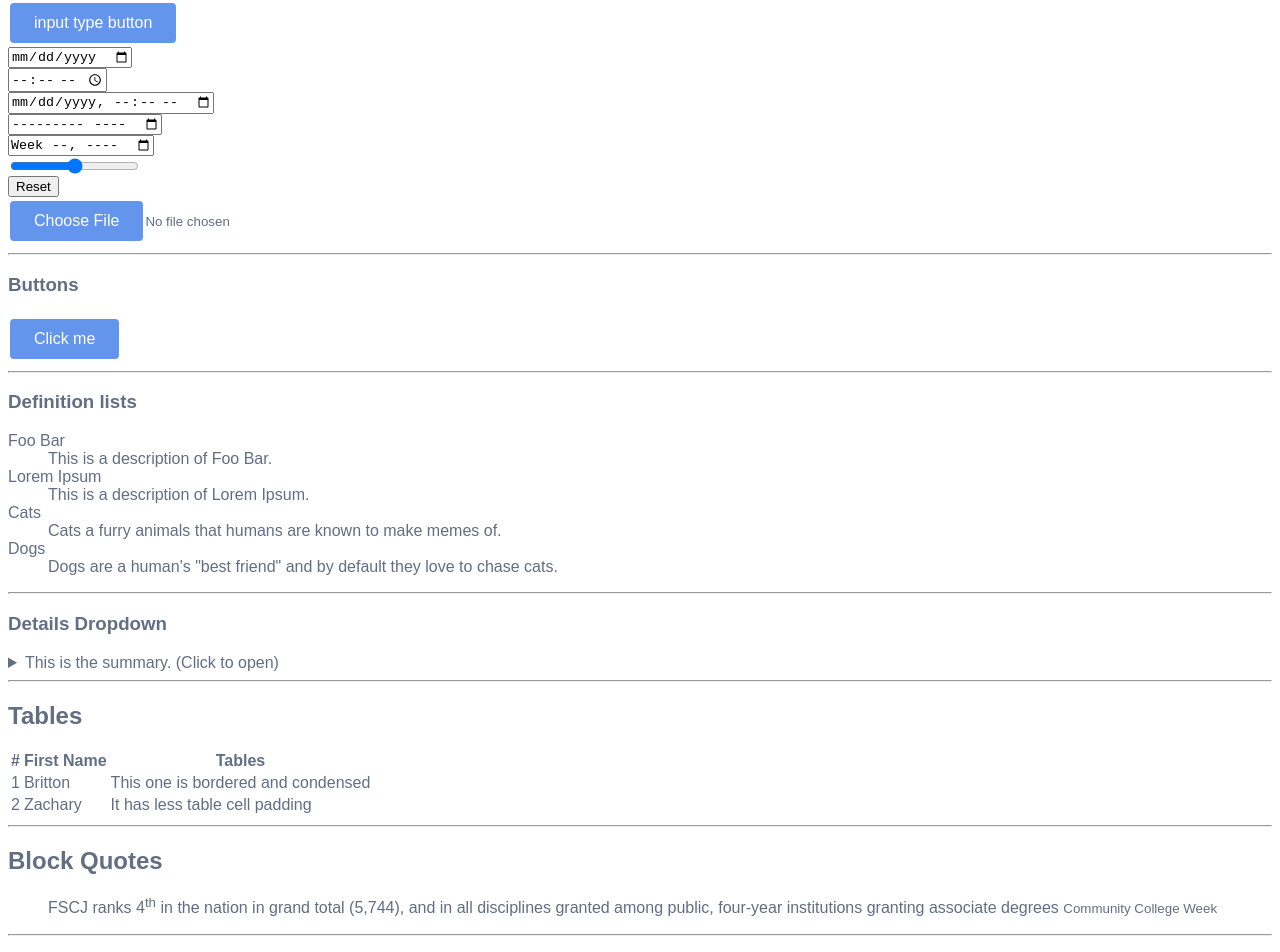
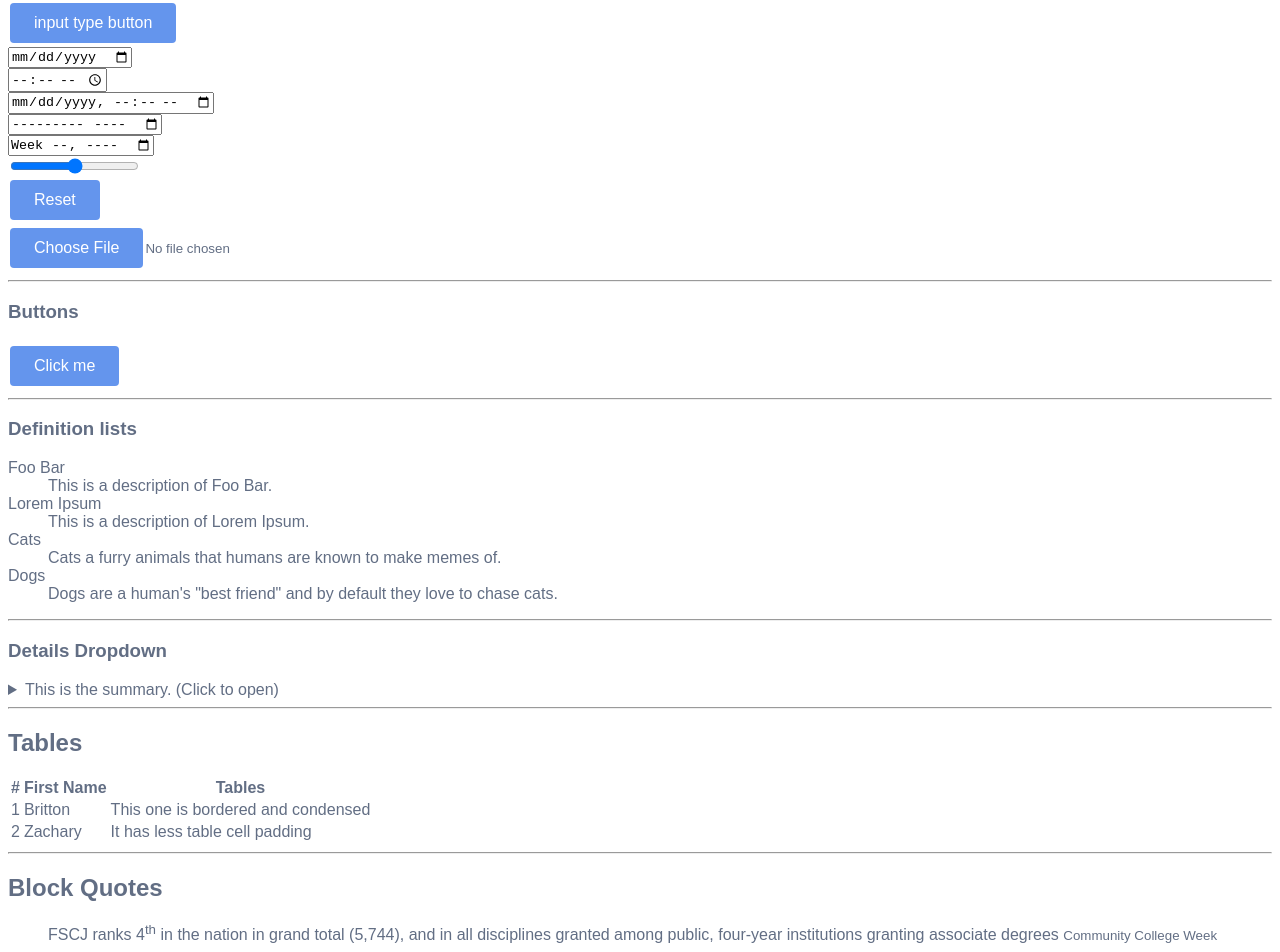
Before and after one commit to lume/basicss, a website: page playground/index.html in a window 1280 px wide. Shown: the part 749-1701 px from the top of the page. Drawn offline with Linux system fonts and the light colour scheme.

Commit message:
style reset buttons

```diff
--- a/src/elements/button.css
+++ b/src/elements/button.css
@@ -1,6 +1,7 @@
 @import '../shared/colors.css';
 
 input[type='button' i],
+input[type='reset' i],
 input[type='submit' i],
 input::-webkit-file-upload-button,
 input[type='color' i],
@@ -14,6 +15,7 @@ button {
 }
 
 input[type='button' i],
+input[type='reset' i],
 input[type='submit' i],
 input::-webkit-file-upload-button,
 input[type='color' i],
@@ -31,6 +33,7 @@ button {
 }
 
 input[type='button' i]:hover,
+input[type='reset' i]:hover,
 input[type='submit' i]:hover,
 input::-webkit-file-upload-button:hover,
 input[type='color' i]:hover,
@@ -39,6 +42,7 @@ button:hover {
 }
 
 input[type='button' i]:focus,
+input[type='reset' i]:focus,
 input[type='submit' i]:focus,
 input::-webkit-file-upload-button:focus,
 input[type='color' i]:focus,
@@ -48,6 +52,7 @@ button:focus {
 }
 
 input[type='button' i]:active,
+input[type='reset' i]:active,
 input[type='submit' i]:active,
 input::-webkit-file-upload-button:active,
 input[type='color' i]:active,
```
